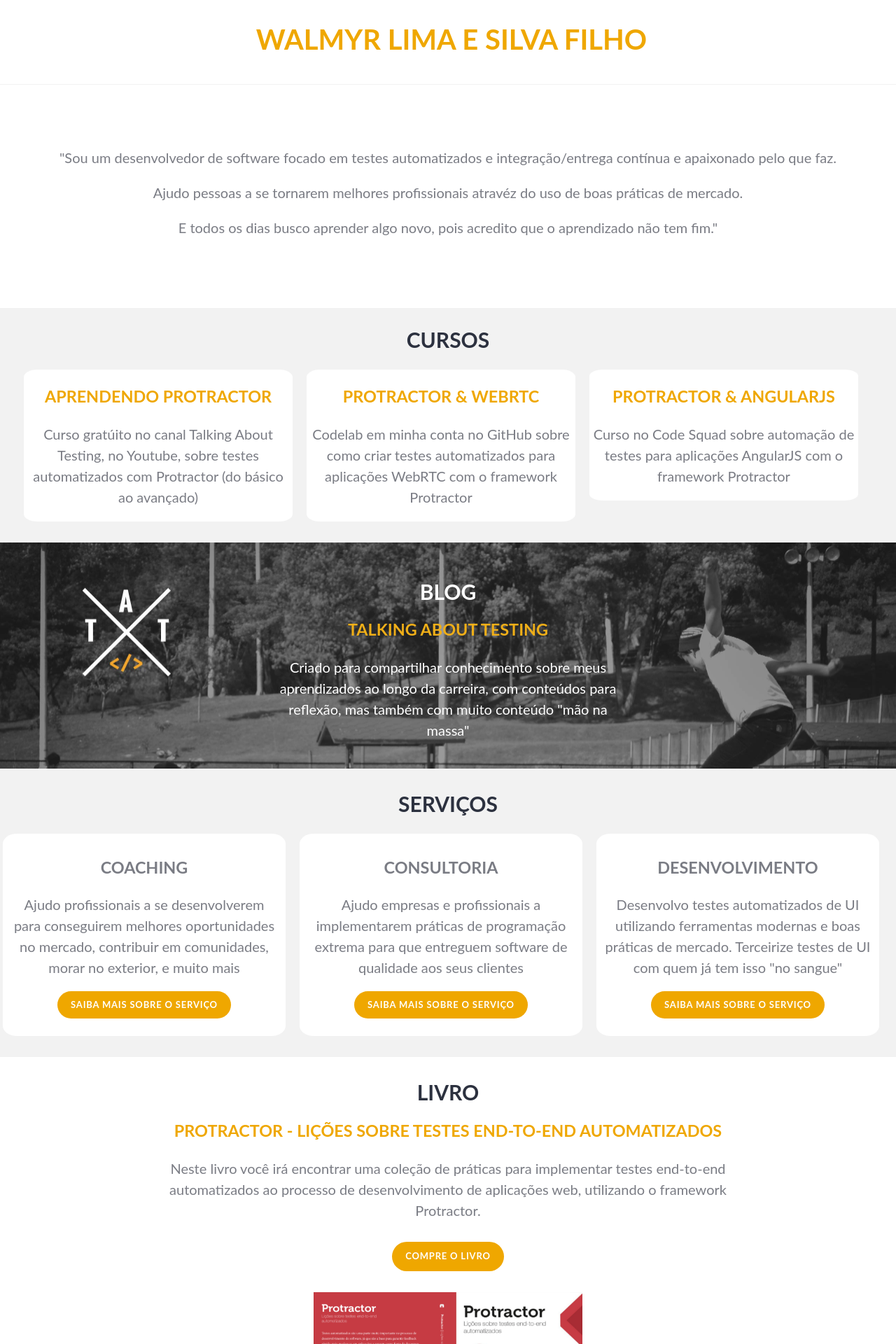
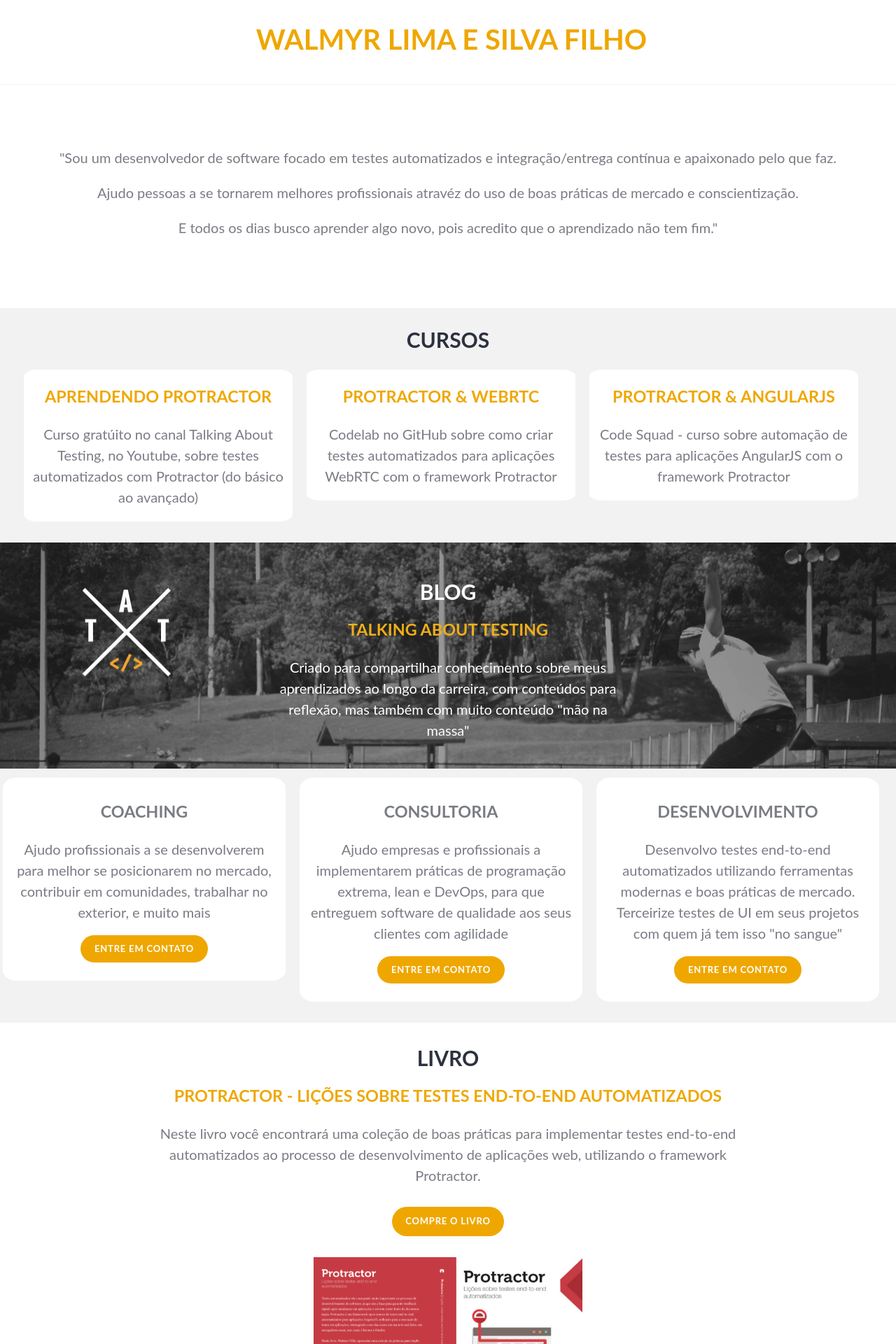
Before and after one commit to wlsf82/-walmyr-filho-react, a React (Create React App) app: page / in a window 1280 px wide. Shown: the top 1920 px of the page at 70% size. Built offline with nearby package versions, Linux system fonts and the light colour scheme.

Commit message:
lots of small adjusts in the website

```diff
--- a/src/components/Book/index.js
+++ b/src/components/Book/index.js
@@ -13,7 +13,7 @@
                 <h3>
                     <a href={bookUrl} target={targetValue} rel={relValue}>Protractor - Lições sobre testes end-to-end automatizados</a>
                 </h3>
-                <p>Neste livro você irá encontrar uma coleção de práticas para implementar testes end-to-end automatizados ao processo de desenvolvimento de aplicações web, utilizando o framework Protractor.</p>
+                <p>Neste livro você encontrará uma coleção de boas práticas para implementar testes end-to-end automatizados ao processo de desenvolvimento de aplicações web, utilizando o framework Protractor.</p>
                 <Button
                     href={bookUrl}
                     target={targetValue}
--- a/src/components/Courses/index.js
+++ b/src/components/Courses/index.js
@@ -12,13 +12,13 @@
         id: uuid(),
         href: "https://github.com/wlsf82/protractor-and-webrtc",
         title: "Protractor & WebRTC",
-        p: "Codelab em minha conta no GitHub sobre como criar testes automatizados para aplicações WebRTC com o framework Protractor",
+        p: "Codelab no GitHub sobre como criar testes automatizados para aplicações WebRTC com o framework Protractor",
     },
     {
         id: uuid(),
         href: "http://code-squad.com/curso/Curso-Protractor-Automacao-de-testes-end-to-end-para-aplicacoes-Angular-JS/avulso",
         title: "Protractor & AngularJS",
-        p: "Curso no Code Squad sobre automação de testes para aplicações AngularJS com o framework Protractor",
+        p: "Code Squad - curso sobre automação de testes para aplicações AngularJS com o framework Protractor",
     },
 ];
 
--- a/src/components/Introduction/index.js
+++ b/src/components/Introduction/index.js
@@ -8,7 +8,7 @@
     },
     {
         id: uuid(),
-        paragraph: "Ajudo pessoas a se tornarem melhores profissionais atravéz do uso de boas práticas de mercado.",
+        paragraph: "Ajudo pessoas a se tornarem melhores profissionais atravéz do uso de boas práticas de mercado e conscientização.",
     },
     {
         id: uuid(),
--- a/src/components/Services/index.js
+++ b/src/components/Services/index.js
@@ -1,22 +1,22 @@
 import Button from "../Button";
 import React, { PureComponent } from "react";
 import uuid from "uuid/v4";
-const serviceButtonLabel = "Saiba mais sobre o serviço";
+const serviceButtonLabel = "Entre em contato";
 const services = [
     {
         id: uuid(),
         h3: "Coaching",
-        p: "Ajudo profissionais a se desenvolverem para conseguirem melhores oportunidades no mercado, contribuir em comunidades, morar no exterior, e muito mais",
+        p: "Ajudo profissionais a se desenvolverem para melhor se posicionarem no mercado, contribuir em comunidades, trabalhar no exterior, e muito mais",
     },
     {
         id: uuid(),
         h3: "Consultoria",
-        p: "Ajudo empresas e profissionais a implementarem práticas de programação extrema para que entreguem software de qualidade aos seus clientes",
+        p: "Ajudo empresas e profissionais a implementarem práticas de programação extrema, lean e DevOps, para que entreguem software de qualidade aos seus clientes com agilidade",
     },
     {
         id: uuid(),
         h3: "Desenvolvimento",
-        p: "Desenvolvo testes automatizados de UI utilizando ferramentas modernas e boas práticas de mercado. Terceirize testes de UI com quem já tem isso \"no sangue\"",
+        p: "Desenvolvo testes end-to-end automatizados utilizando ferramentas modernas e boas práticas de mercado. Terceirize testes de UI em seus projetos com quem já tem isso \"no sangue\"",
     },
 ];
 
@@ -24,7 +24,6 @@
     render() {
         return (
             <div className="services">
-                <h2>Serviços</h2>
                 { services.map( item =>
                     <div key={item.id}>
                         <h3>{item.h3}</h3>
--- a/src/components/Speaches/index.js
+++ b/src/components/Speaches/index.js
@@ -30,7 +30,7 @@
     {
         id: uuid(),
         href: "http://www.slideshare.net/walmyrlimasilvafilho/primeiros-passos-com-protractor-gutssc",
-        title: "GUTS-SC Janeiro 2016",
+        title: "GUTS-SC Janeiro de 2016",
     },
 ];
 
```
